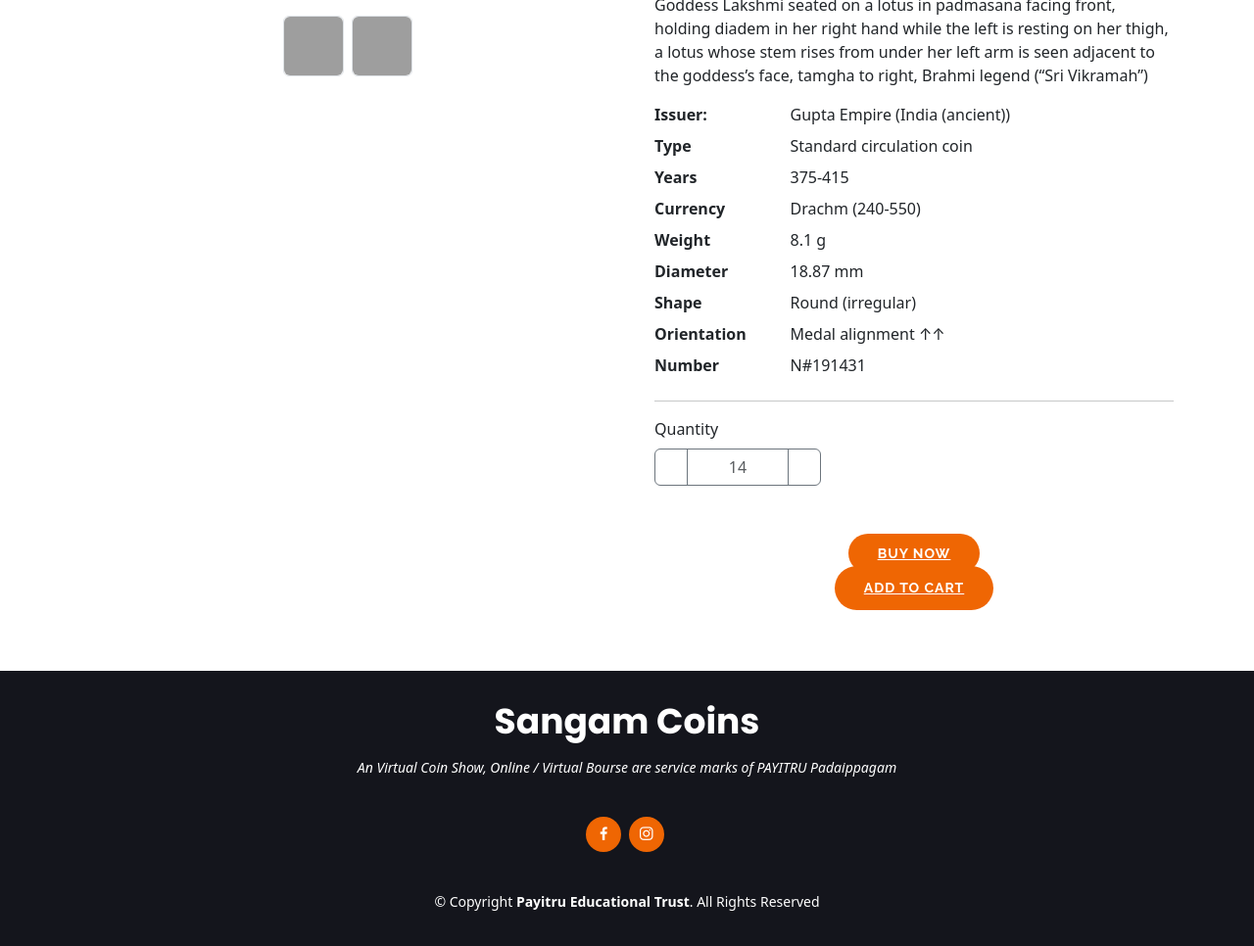
After one commit to mvemailadd/sangamcoin, a Laravel app: page /productdetails/chandragupta-001 in a window 1280 px wide. The commit adds this page. Shown: the part 378-1344 px from the top of the page at 98% size. Run offline with Laravel 8, Linux system fonts and the light colour scheme; grey boxes are pictures that could not be loaded.

Commit message:
Added chandragupta details

```diff
--- a/resources/views/ancientcoins.blade.php
+++ b/resources/views/ancientcoins.blade.php
@@ -14,8 +14,8 @@
                 <div class="col-lg-3 col-md-6 d-flex align-items-stretch">
                     <div class="member aos-init aos-animate" data-aos="fade-up">
                         <div class="member-img">
-                            <a href="/productdetails"> <img src="/assets/img/chandragupta-001-f.jpg" class="img-fluid"
-                                    alt=""> </a>
+                            <a href="/productdetails/chandragupta-001"> <img src="/assets/img/chandragupta-001-f.jpg"
+                                    class="img-fluid" alt=""> </a>
                             <div class="social">
                                 <a href="/"><i class="bi bi-heart"></i></a>
                                 <a class="add-to-cart" href=""><i class="bi bi-cart-plus"></i></a>
--- /dev/null
+++ b/resources/views/chandragupta-001-detail.blade.php
@@ -0,0 +1,101 @@
+<div class="ps-lg-3">
+    <h4 class="title text-dark">
+        Two Rs Rare Chatrapati Shivaji Maharaj Ji Hyderabad Mint Extra Fine Condition 13
+    </h4>
+    <div class="d-flex flex-row my-3">
+        <div class="text-warning mb-1 me-2">
+            <i class="fa fa-star"></i>
+            <i class="fa fa-star"></i>
+            <i class="fa fa-star"></i>
+            <i class="fa fa-star"></i>
+            <i class="fas fa-star-half-alt"></i>
+            <span class="ms-1">
+                4.5
+            </span>
+        </div>
+        <span class="text-muted"><i class="fas fa-shopping-basket fa-sm mx-1"></i>154 orders</span>
+        <span class="text-success ms-2">In stock</span>
+    </div>
+
+    <div class="mb-3">
+        <span class="h5">₹8,600.00</span>
+        <span class="text-muted">only</span>
+    </div>
+
+    <p>King, nimbate, standing facing left, is in salwar and wearing necklace, the king holds a long bow in his left
+        hand and arrow in his right, with the garuda standard showing a snake coiled around garuda’s neck, Brahmi legend
+        “Chandra” below king’s arm and Brahmi legend “Chandra-guptha” at the left field in small characters</p>
+
+    <p>Goddess Lakshmi seated on a lotus in padmasana facing front, holding diadem in her right hand while the left is
+        resting on her thigh, a lotus whose stem rises from under her left arm is seen adjacent to the goddess’s face,
+        tamgha to right, Brahmi legend (“Sri Vikramah”)</p>
+
+    <div class="row">
+        <dt class="col-3">Issuer:</dt>
+        <dd class="col-9">Gupta Empire (India (ancient))</dd>
+
+        <dt class="col-3">Type</dt>
+        <dd class="col-9">Standard circulation coin</dd>
+
+        <dt class="col-3">Years</dt>
+        <dd class="col-9">375-415</dd>
+
+        <dt class="col-3">Currency</dt>
+        <dd class="col-9">Drachm (240-550)</dd>
+
+        <dt class="col-3">Weight</dt>
+        <dd class="col-9">8.1 g</dd>
+
+        <dt class="col-3">Diameter</dt>
+        <dd class="col-9">18.87 mm</dd>
+
+        <dt class="col-3">Shape</dt>
+        <dd class="col-9">Round (irregular)</dd>
+
+        <dt class="col-3">Orientation</dt>
+        <dd class="col-9">Medal alignment ↑↑</dd>
+
+        <dt class="col-3">Number</dt>
+        <dd class="col-9">N#191431</dd>
+
+    </div>
+
+    <hr>
+
+    <div class="row mb-4">
+        {{-- <div class="col-md-4 col-6">
+            <label class="mb-2">Size</label>
+            <select class="form-select border border-secondary" style="height: 35px;">
+                <option>Small</option>
+                <option>Medium</option>
+                <option>Large</option>
+            </select>
+        </div> --}}
+        <!-- col.// -->
+        <div class="col-md-4 col-6 mb-3">
+            <label class="mb-2 d-block">Quantity</label>
+            <div class="input-group mb-3" style="width: 170px;">
+                <button class="btn btn-white border border-secondary px-3" type="button" id="button-addon1"
+                    data-mdb-ripple-color="dark">
+                    <i class="fas fa-minus"></i>
+                </button>
+                <input type="text" class="form-control text-center border border-secondary" placeholder="14"
+                    aria-label="Example text with button addon" aria-describedby="button-addon1">
+                <button class="btn btn-white border border-secondary px-3" type="button" id="button-addon2"
+                    data-mdb-ripple-color="dark">
+                    <i class="fas fa-plus"></i>
+                </button>
+            </div>
+        </div>
+    </div>
+    <div class="cta">
+        <div class="cta-btn-container1 text-center">
+            <a class="cta-btn1 align-middle" href="#">Buy Now</a>
+        </div>
+    </div>
+    <div class="cta">
+        <div class="cta-btn-container text-center">
+            <a class="cta-btn align-middle" href="#">Add to Cart</a>
+        </div>
+    </div>
+</div>
```
